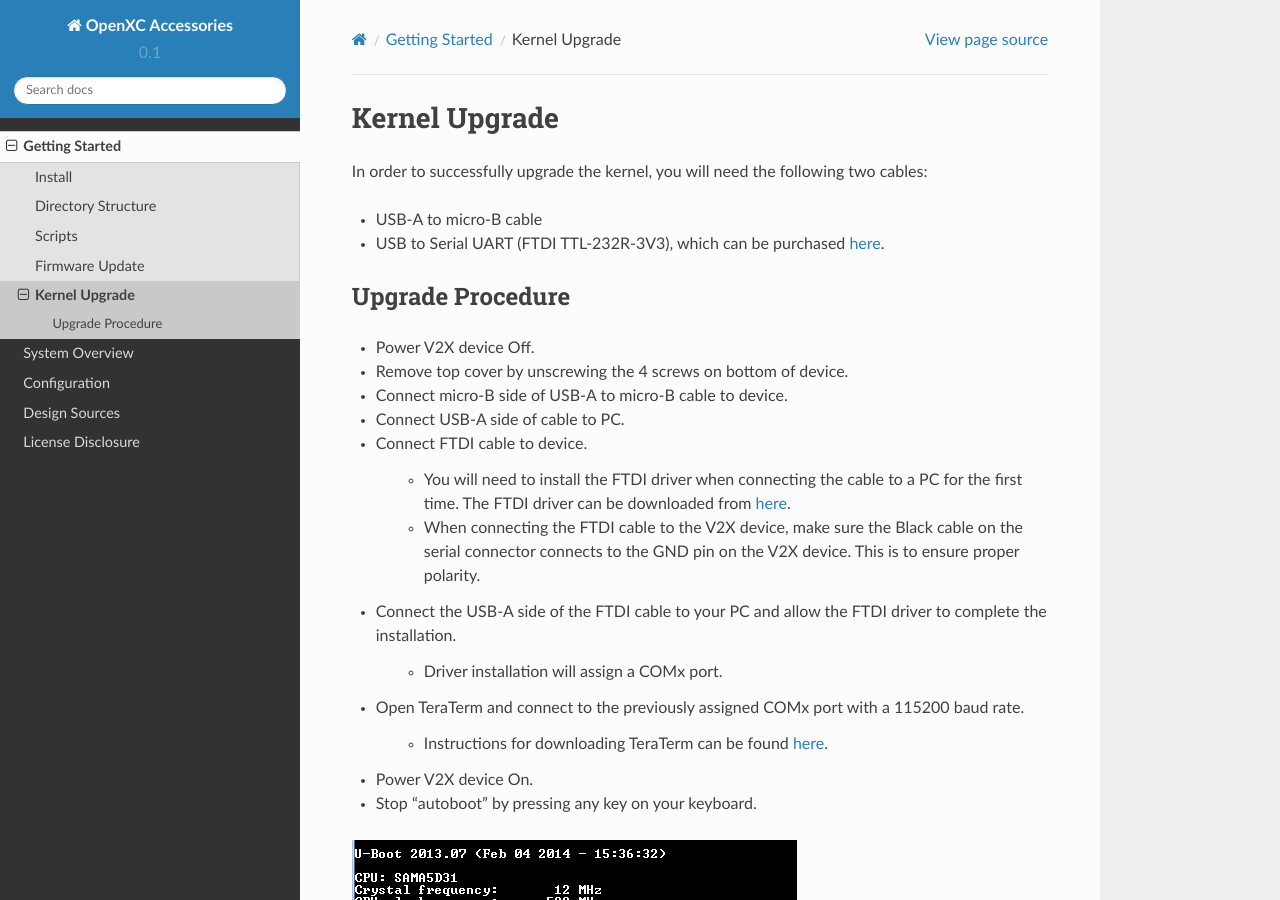
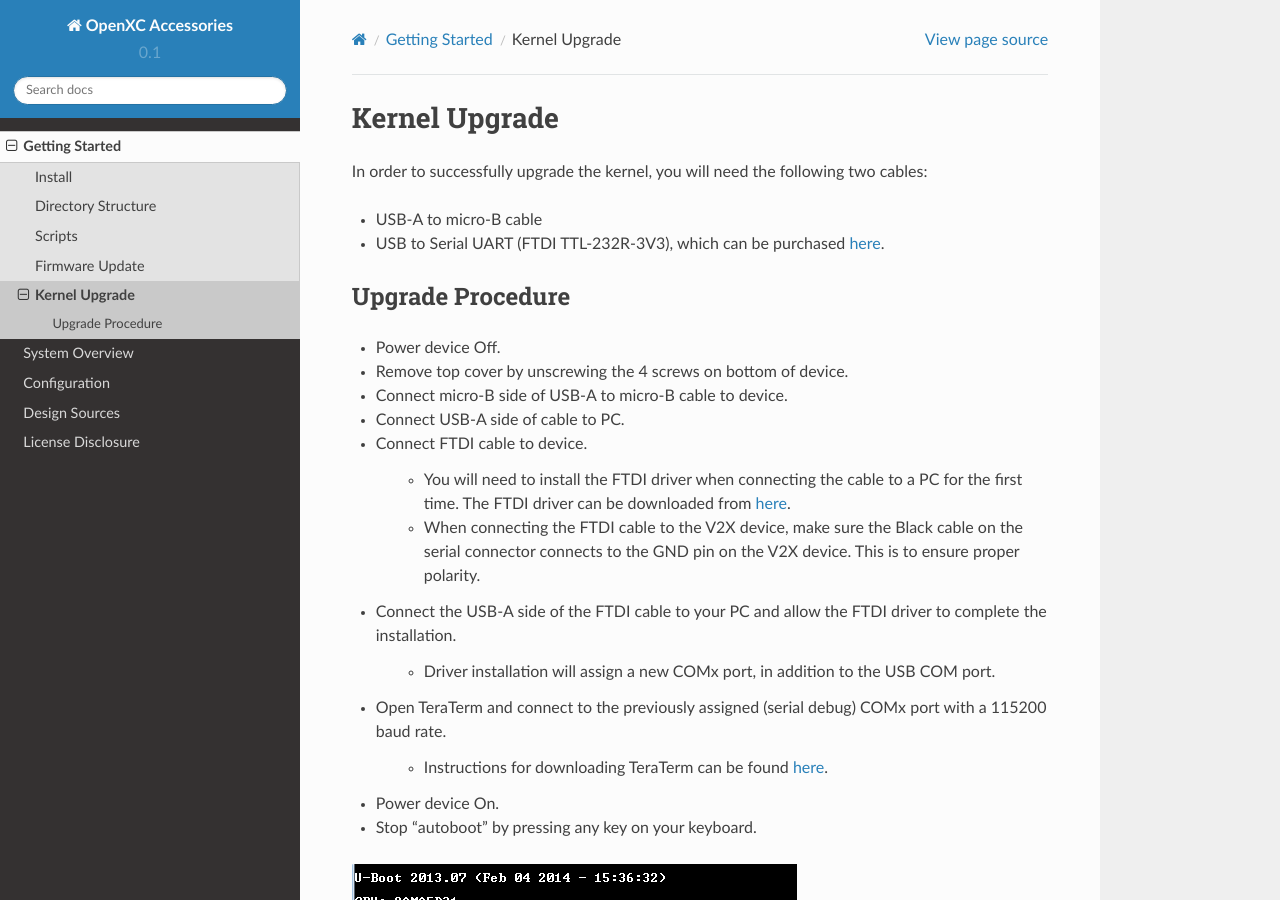
Before and after one commit to openxc/openxc-accessories, a Sphinx documentation site: the page built from docs/kernel-upgrade.rst, in a window 1280 px wide and 900 px high. Built offline with Sphinx 7.4.7 and the Read the Docs theme 2.0.0, drawn with Linux system fonts in a browser that asks for light colours.

Commit message:
Update kernel-upgrade.rst

```diff
--- a/docs/kernel-upgrade.rst
+++ b/docs/kernel-upgrade.rst
@@ -10,7 +10,7 @@ In order to successfully upgrade the kernel, you will need the following two cab
 Upgrade Procedure
 --------
 
-* Power V2X device Off.
+* Power device Off.
 * Remove top cover by unscrewing the 4 screws on bottom of device.
 * Connect micro-B side of USB-A to micro-B cable to device.
 * Connect USB-A side of cable to PC.
@@ -22,13 +22,13 @@ Upgrade Procedure
 
 * Connect the USB-A side of the FTDI cable to your PC and allow the FTDI driver to complete the installation.
 
-    * Driver installation will assign a COMx port.
+    * Driver installation will assign a new COMx port, in addition to the USB COM port.
 
-* Open TeraTerm and connect to the previously assigned COMx port with a 115200 baud rate.
+* Open TeraTerm and connect to the previously assigned (serial debug) COMx port with a 115200 baud rate.
 
     * Instructions for downloading TeraTerm can be found  `here <https://github.com/openxc/openxc-accessories/tree/master/tools/ModemConnect/Documents>`_.
 
-* Power V2X device On.
+* Power device On.
 * Stop “autoboot” by pressing any key on your keyboard.
 
 .. image:: https://github.com/openxc/openxc-accessories/raw/master/docs/pictures/Figure%20A.PNG
```
